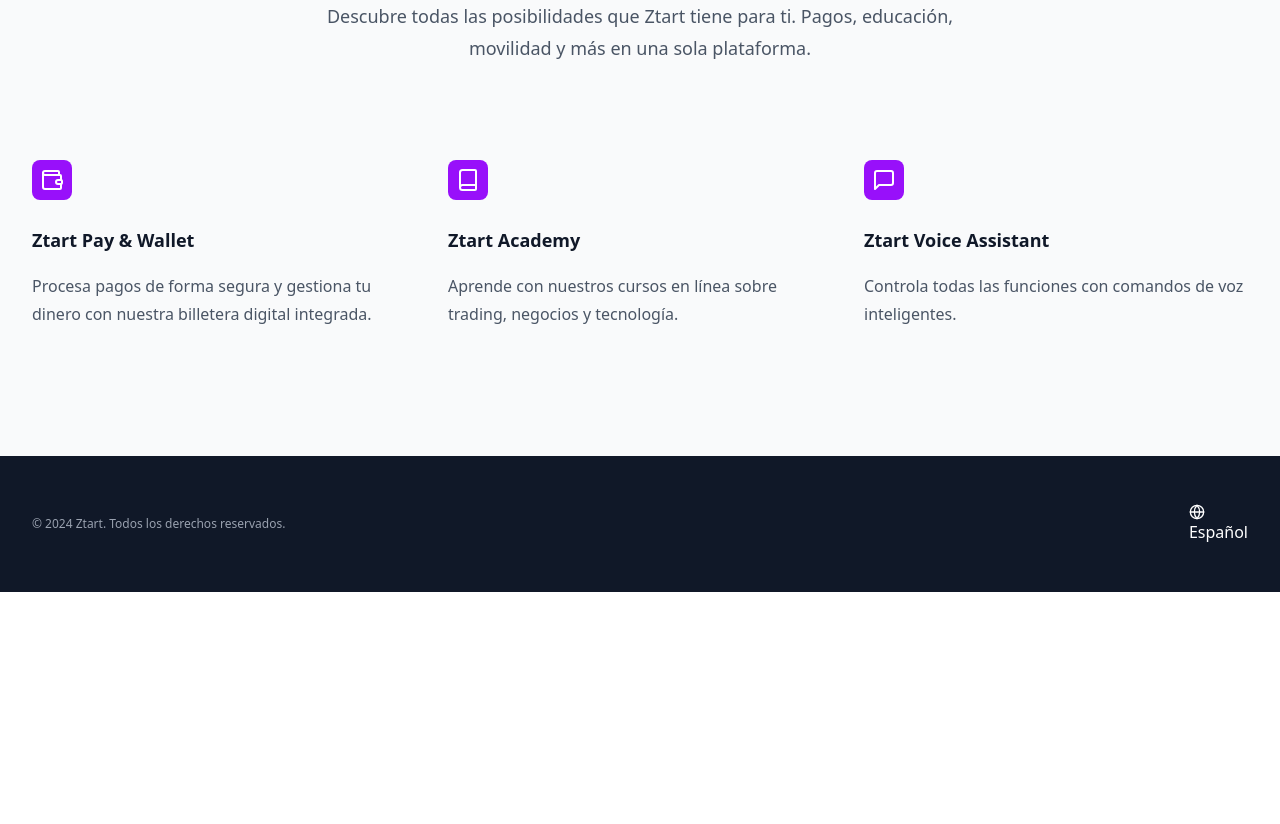
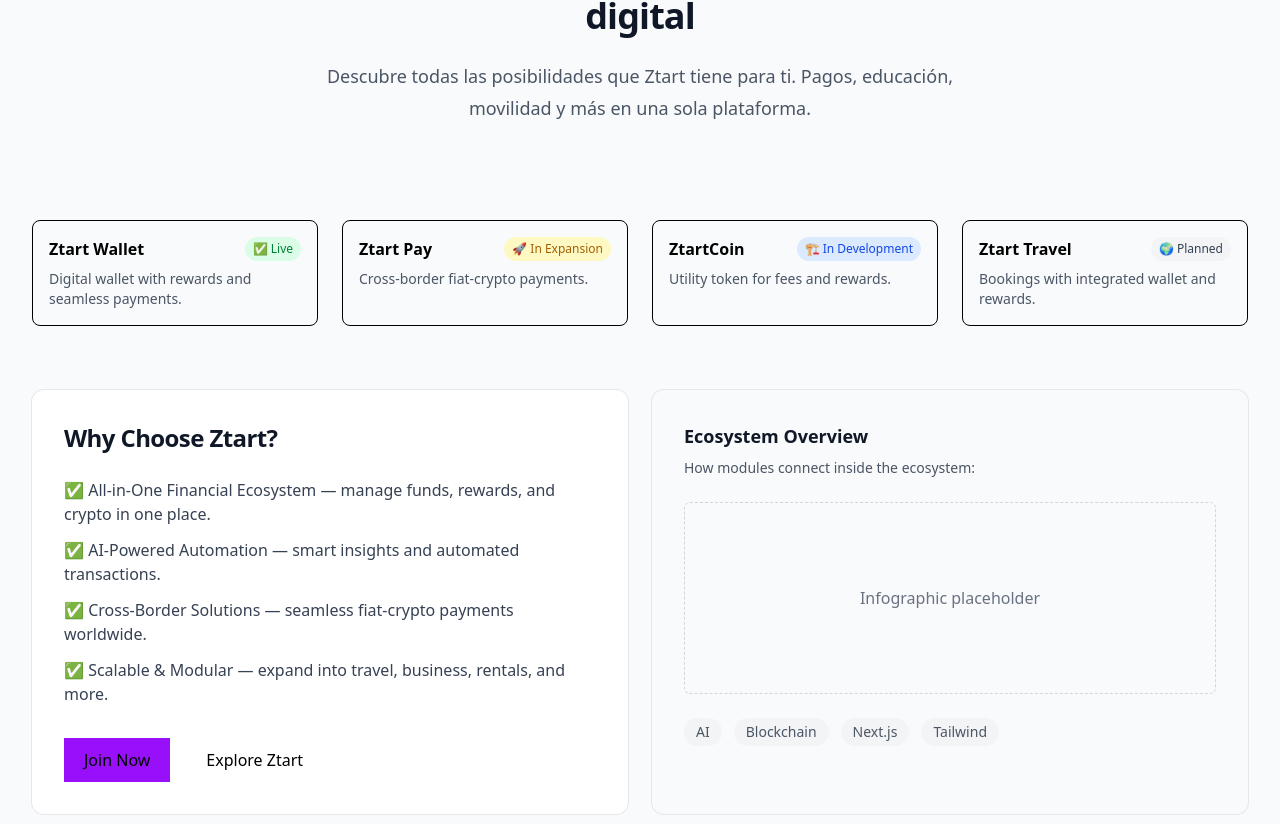
Before and after one commit to Ztarthub/Ztart-Landing-page, a Next.js app: page / in a window 1280 px wide. Shown: the part 876-1700 px from the top of the page. Before the commit the page ends 1468 px from the top, so only its background shows below. Built offline with nearby package versions, Linux system fonts and the light colour scheme.

Commit message:
feat(landing): high-impact copy, module status badges, Why Choose section, infographic placeholder

```diff
--- a/app/layout.tsx
+++ b/app/layout.tsx
@@ -1,6 +1,6 @@
 export const metadata = {
-  title: 'Ztart — Ecosistema Digital',
-  description: 'Landing oficial de Ztart Ecosystem',
+  title: 'Ztart — The Digital Revolution Hub for Finance & Lifestyle',
+  description: 'The future of finance & lifestyle — powered by AI & blockchain. Manage funds, rewards, and crypto in one place.',
 };
 
 export default function RootLayout({ children }: { children: React.ReactNode }) {
--- a/components/Ztart-Landinpage.tsx
+++ b/components/Ztart-Landinpage.tsx
@@ -121,10 +121,10 @@ const ZtartLanding = () => {
           <div className="mx-auto max-w-7xl px-6 py-24 sm:py-32 lg:px-8">
             <div className="mx-auto max-w-2xl text-center">
               <h1 className="text-4xl font-bold tracking-tight text-gray-900 sm:text-6xl">
-                Tu ecosistema digital integral
+                The Future of Finance & Lifestyle — Powered by AI & Blockchain
               </h1>
               <p className="mt-6 text-lg leading-8 text-gray-600">
-                Desde pagos hasta educación, movilidad y servicios financieros. Todo lo que necesitas en una única plataforma.
+                Ztart is the next-generation digital ecosystem integrating AI, blockchain, and financial automation to redefine the way you transact, save, and earn.
               </p>
               <div className="mt-10 flex items-center justify-center gap-x-6">
                 <Button className="h-11 px-5 text-base bg-purple-600 hover:bg-purple-700">
@@ -150,51 +150,66 @@ const ZtartLanding = () => {
                 Descubre todas las posibilidades que Ztart tiene para ti. Pagos, educación, movilidad y más en una sola plataforma.
               </p>
             </div>
-            <div className="mx-auto mt-16 max-w-2xl sm:mt-20 lg:mt-24 lg:max-w-none">
-              <div className="grid max-w-xl grid-cols-1 gap-x-8 gap-y-16 lg:max-w-none lg:grid-cols-3">
-                {/* Feature 1 */}
-                <div className="flex flex-col">
-                  <div className="mb-6">
-                    <div className="rounded-lg bg-purple-600 p-2 w-10 h-10 flex items-center justify-center">
-                      <Wallet className="h-6 w-6 text-white" />
-                    </div>
+            <div className="mx-auto mt-16 max-w-3xl sm:mt-20 lg:mt-24 lg:max-w-7xl">
+              {/* Module status badges */}
+              <div className="grid grid-cols-1 gap-6 sm:grid-cols-2 lg:grid-cols-4">
+                <div className="rounded-lg border p-4">
+                  <div className="flex items-center justify-between">
+                    <h3 className="font-semibold">Ztart Wallet</h3>
+                    <span className="text-xs rounded-full bg-green-100 text-green-700 px-2 py-1">✅ Live</span>
                   </div>
-                  <h3 className="text-lg font-semibold leading-8 text-gray-900">
-                    Ztart Pay & Wallet
-                  </h3>
-                  <p className="mt-4 text-base leading-7 text-gray-600">
-                    Procesa pagos de forma segura y gestiona tu dinero con nuestra billetera digital integrada.
-                  </p>
+                  <p className="mt-2 text-sm text-gray-600">Digital wallet with rewards and seamless payments.</p>
                 </div>
+                <div className="rounded-lg border p-4">
+                  <div className="flex items-center justify-between">
+                    <h3 className="font-semibold">Ztart Pay</h3>
+                    <span className="text-xs rounded-full bg-yellow-100 text-yellow-700 px-2 py-1">🚀 In Expansion</span>
+                  </div>
+                  <p className="mt-2 text-sm text-gray-600">Cross-border fiat-crypto payments.</p>
+                </div>
+                <div className="rounded-lg border p-4">
+                  <div className="flex items-center justify-between">
+                    <h3 className="font-semibold">ZtartCoin</h3>
+                    <span className="text-xs rounded-full bg-blue-100 text-blue-700 px-2 py-1">🏗️ In Development</span>
+                  </div>
+                  <p className="mt-2 text-sm text-gray-600">Utility token for fees and rewards.</p>
+                </div>
+                <div className="rounded-lg border p-4">
+                  <div className="flex items-center justify-between">
+                    <h3 className="font-semibold">Ztart Travel</h3>
+                    <span className="text-xs rounded-full bg-gray-100 text-gray-700 px-2 py-1">🌍 Planned</span>
+                  </div>
+                  <p className="mt-2 text-sm text-gray-600">Bookings with integrated wallet and rewards.</p>
+                </div>
+              </div>
 
-                {/* Feature 2 */}
-                <div className="flex flex-col">
-                  <div className="mb-6">
-                    <div className="rounded-lg bg-purple-600 p-2 w-10 h-10 flex items-center justify-center">
-                      <Book className="h-6 w-6 text-white" />
-                    </div>
+              {/* Why Choose Ztart */}
+              <div className="mt-16 grid grid-cols-1 gap-6 lg:grid-cols-2">
+                <div className="rounded-xl bg-white p-8 ring-1 ring-gray-200">
+                  <h2 className="text-2xl font-bold tracking-tight text-gray-900">Why Choose Ztart?</h2>
+                  <ul className="mt-6 space-y-3 text-gray-700">
+                    <li>✅ All-in-One Financial Ecosystem — manage funds, rewards, and crypto in one place.</li>
+                    <li>✅ AI-Powered Automation — smart insights and automated transactions.</li>
+                    <li>✅ Cross-Border Solutions — seamless fiat-crypto payments worldwide.</li>
+                    <li>✅ Scalable & Modular — expand into travel, business, rentals, and more.</li>
+                  </ul>
+                  <div className="mt-8 flex items-center gap-4">
+                    <Button className="h-11 px-5 text-base bg-purple-600 hover:bg-purple-700">Join Now</Button>
+                    <Button variant="outline" className="h-11 px-5 text-base">Explore Ztart</Button>
                   </div>
-                  <h3 className="text-lg font-semibold leading-8 text-gray-900">
-                    Ztart Academy
-                  </h3>
-                  <p className="mt-4 text-base leading-7 text-gray-600">
-                    Aprende con nuestros cursos en línea sobre trading, negocios y tecnología.
-                  </p>
                 </div>
-
-                {/* Feature 3 */}
-                <div className="flex flex-col">
-                  <div className="mb-6">
-                    <div className="rounded-lg bg-purple-600 p-2 w-10 h-10 flex items-center justify-center">
-                      <MessageSquare className="h-6 w-6 text-white" />
-                    </div>
+                <div className="rounded-xl bg-gray-50 p-8 ring-1 ring-gray-200">
+                  <h3 className="text-lg font-semibold text-gray-900">Ecosystem Overview</h3>
+                  <p className="mt-2 text-sm text-gray-600">How modules connect inside the ecosystem:</p>
+                  <div className="mt-6 h-48 w-full rounded-md border border-dashed border-gray-300 flex items-center justify-center text-gray-500">
+                    Infographic placeholder
                   </div>
-                  <h3 className="text-lg font-semibold leading-8 text-gray-900">
-                    Ztart Voice Assistant
-                  </h3>
-                  <p className="mt-4 text-base leading-7 text-gray-600">
-                    Controla todas las funciones con comandos de voz inteligentes.
-                  </p>
+                  <div className="mt-6 flex flex-wrap items-center gap-3 text-sm text-gray-600">
+                    <span className="rounded-full bg-gray-100 px-3 py-1">AI</span>
+                    <span className="rounded-full bg-gray-100 px-3 py-1">Blockchain</span>
+                    <span className="rounded-full bg-gray-100 px-3 py-1">Next.js</span>
+                    <span className="rounded-full bg-gray-100 px-3 py-1">Tailwind</span>
+                  </div>
                 </div>
               </div>
             </div>
```
